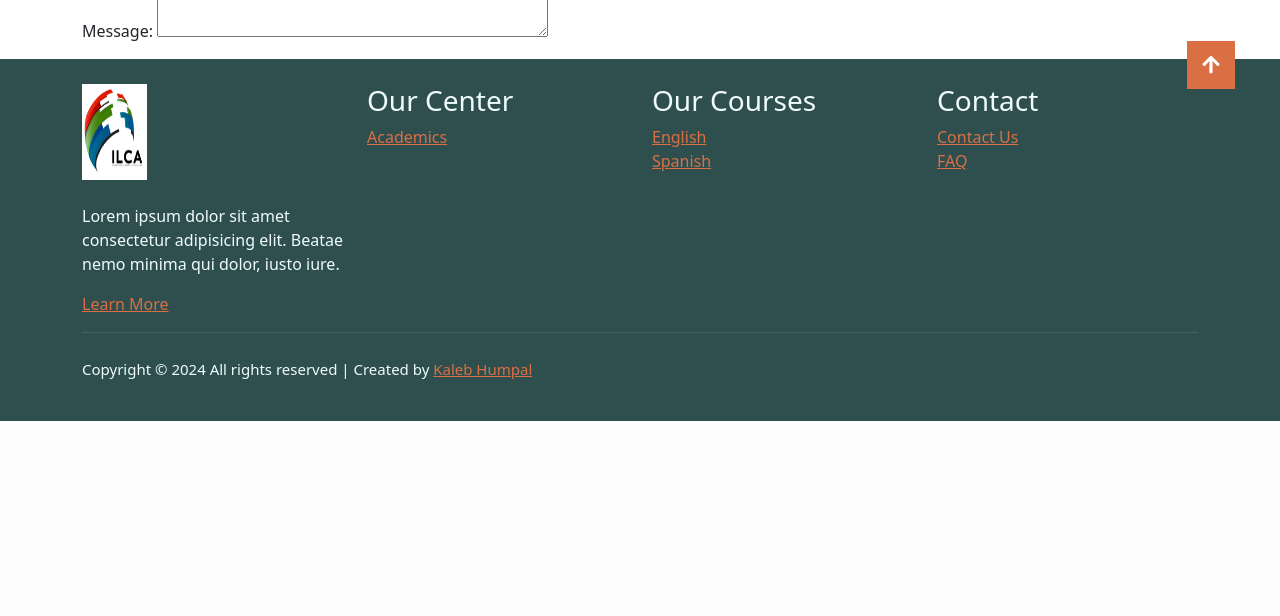
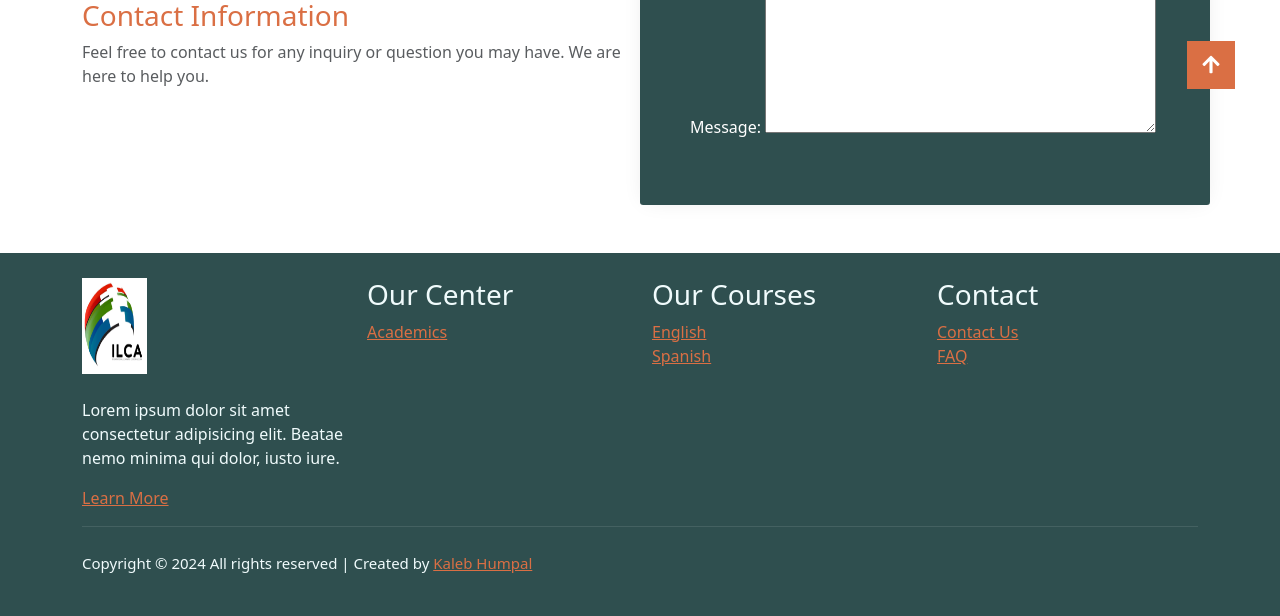
Before and after one commit to kaleblub/ILCA-Website, a Django app: page /contact/ in a window 1280 px wide. Shown: the part 666-1282 px from the top of the page. Before the commit the page ends 1087 px from the top, so only its background shows below. Run offline with Django 4.2, Linux system fonts and the light colour scheme; some libraries are stand-ins or nearby versions.

Commit message:
Tuned up the Contact page. Definitely still needs more to get to my idea. I also add top margin to the footer to make things even.

```diff
--- a/static/css/style.css
+++ b/static/css/style.css
@@ -1026,6 +1026,17 @@ i.fa.fa-dot-circle {
     color: var(--light) !important;
 }
 
+.service-item .p-4 {
+    display: flex;
+    flex-direction: column;
+    align-items: center;
+}
+
+.image-section,
+.icon-section {
+    margin-bottom: 10px; /* Adjust spacing between image, icon, and text as needed */
+}
+
 /*---------------------
   Categories & Courses
 -----------------------*/
@@ -1138,6 +1149,7 @@ i.fa.fa-dot-circle {
    background-color: var(--dark-accent-background);
    color: var(--light);
    padding-top: 25px;
+   margin-top: 48px;
 }
 
 .footer .btn.btn-social {
@@ -1208,3 +1220,14 @@ i.fa.fa-dot-circle {
 .footer-logo-image {
     height: 6rem;
 }
+
+/*---------------------
+  Contact Page
+-----------------------*/
+
+.contact-form {
+    background: var(--lightened-accent-background);
+    padding: 50px;
+    border-radius: var(--standard-border-radius);
+    box-shadow: 0 0 20px -5px rgba(0, 0, 0, 0.1);
+}
--- a/templates/contact/contact.html
+++ b/templates/contact/contact.html
@@ -19,6 +19,16 @@
 <div class="container">
     <div class="row">
         <div class="col-md-6">
+            <img src="{% static 'img/course-2.jpg' %}" alt="Contact" class="img-fluid">
+            <div class="row">
+                <div class="col-12">
+                    <h3 class="text-primary">Contact Information</h3>
+                    <p class="text-muted">Feel free to contact us for any inquiry or question you may have. We are here to help you.</p>
+                </div>
+            </div>
+        </div>
+        <div class="col-md-6 bg-dark contact-form">
+            <h2 class="text-primary">Send us a message</h2>
             <form action="{% url 'contact' %}" method="post">
                 {% csrf_token %}
                 <div class="form-group">
```
